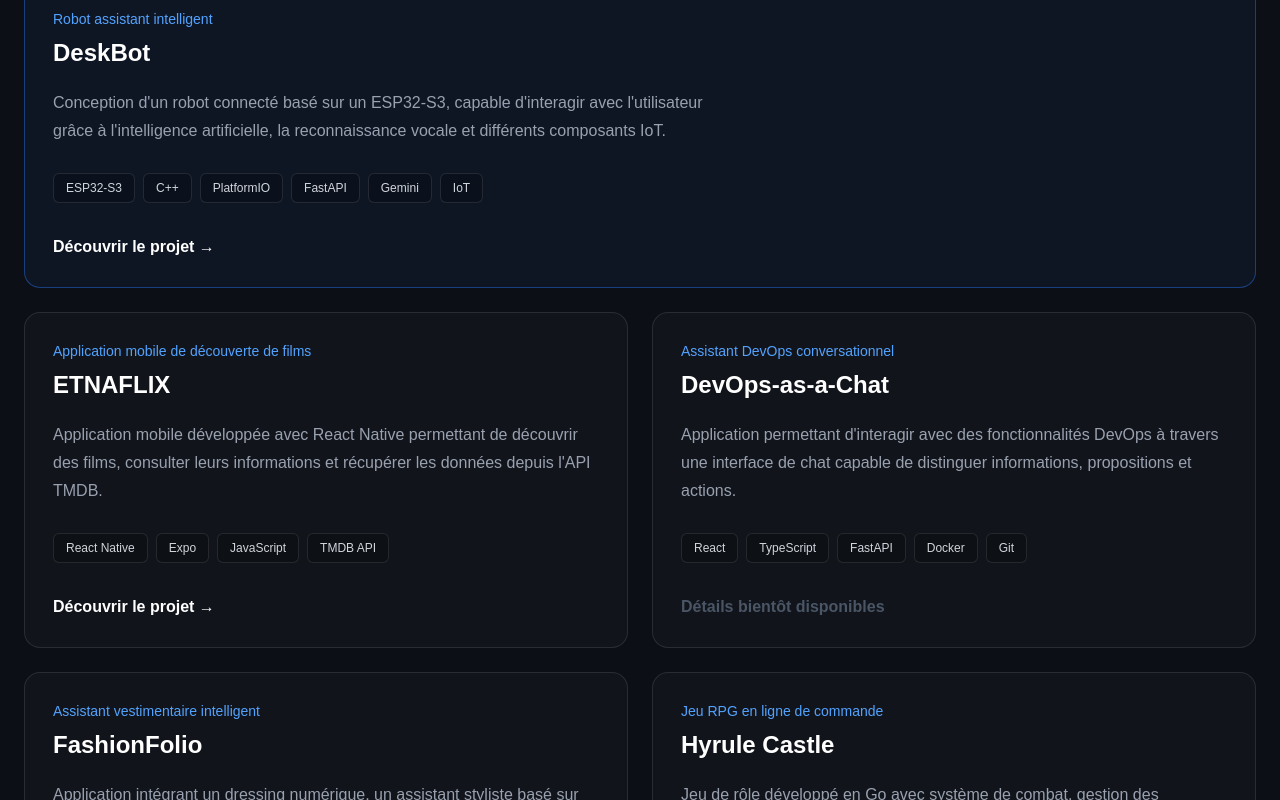
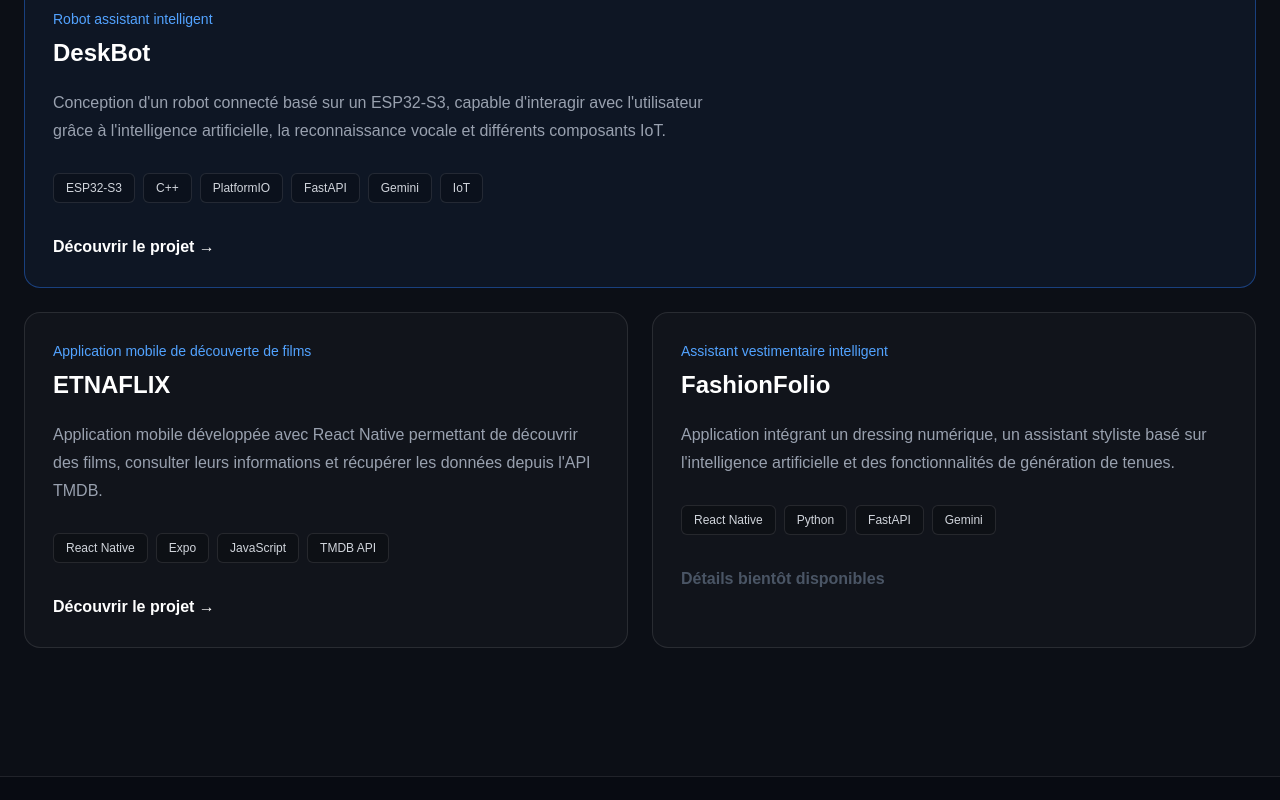
Before and after one commit to sangarm94/portfolio, a React app: page / in a window 1280 px wide. Shown: the part 2000-2800 px from the top of the page. Built offline with nearby package versions, Linux system fonts and the light colour scheme; the HTML template or start-up script is replaced by a standard one.

Commit message:
refactor: conserver uniquement les projets principaux du portfolio

```diff
--- a/src/App.jsx
+++ b/src/App.jsx
@@ -28,32 +28,11 @@ const projects = [
     path: "/projets/etnaflix",
   },
   {
-    title: "DevOps-as-a-Chat",
-    subtitle: "Assistant DevOps conversationnel",
-    description:
-      "Application permettant d'interagir avec des fonctionnalités DevOps à travers une interface de chat capable de distinguer informations, propositions et actions.",
-    technologies: ["React", "TypeScript", "FastAPI", "Docker", "Git"],
-  },
-  {
     title: "FashionFolio",
     subtitle: "Assistant vestimentaire intelligent",
     description:
       "Application intégrant un dressing numérique, un assistant styliste basé sur l'intelligence artificielle et des fonctionnalités de génération de tenues.",
     technologies: ["React Native", "Python", "FastAPI", "Gemini"],
-  },
-  {
-    title: "Hyrule Castle",
-    subtitle: "Jeu RPG en ligne de commande",
-    description:
-      "Jeu de rôle développé en Go avec système de combat, gestion des personnages, statistiques, soins, ennemis et affrontement contre un boss.",
-    technologies: ["Go", "JSON"],
-  },
-  {
-    title: "Cloud Photo",
-    subtitle: "Application Cloud avec stockage S3",
-    description:
-      "Application permettant d'envoyer et stocker des images dans un environnement AWS simulé à l'aide de LocalStack, Flask et Docker.",
-    technologies: ["Python", "Flask", "AWS S3", "LocalStack", "Docker"],
   },
 ];
 
```
